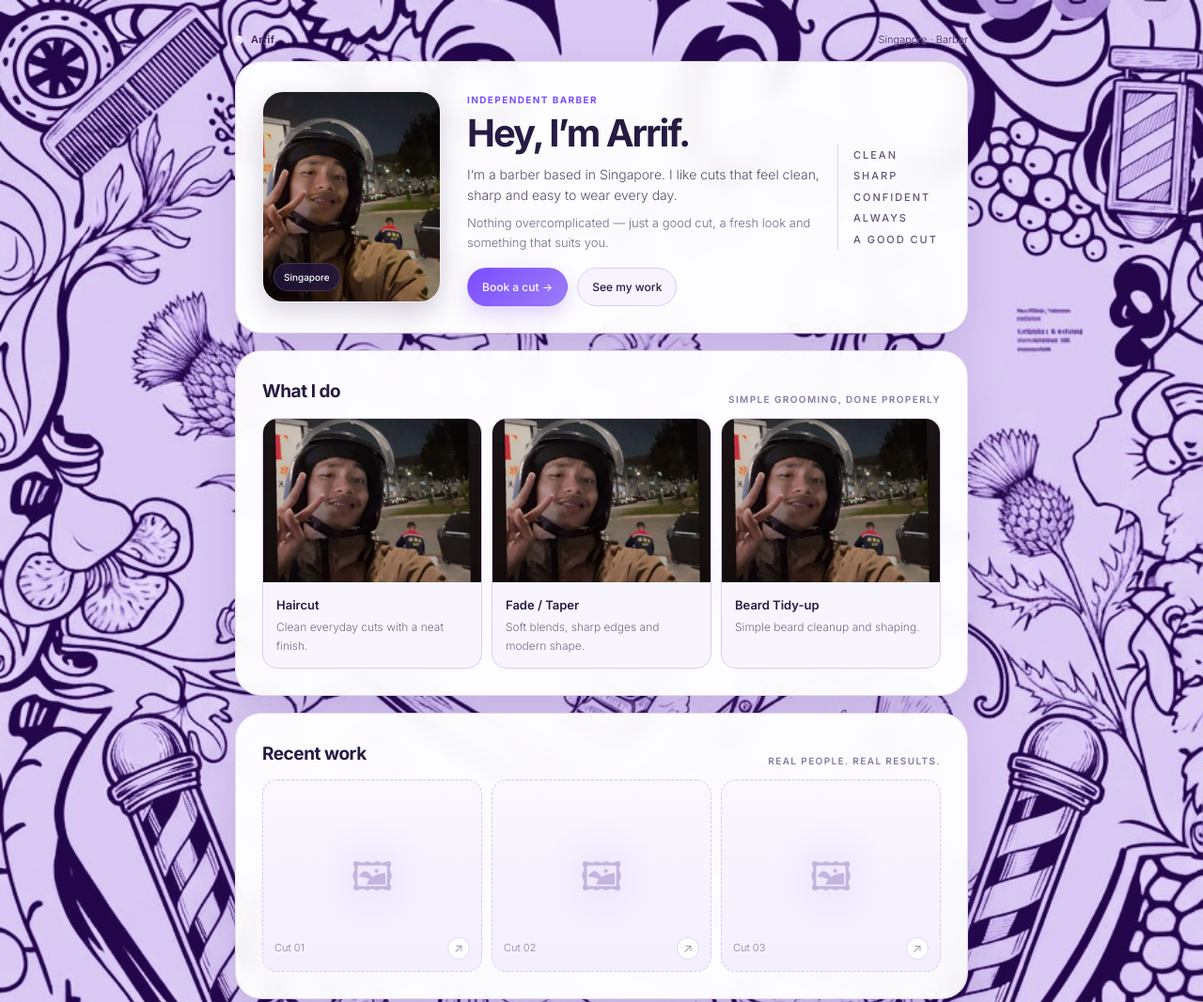
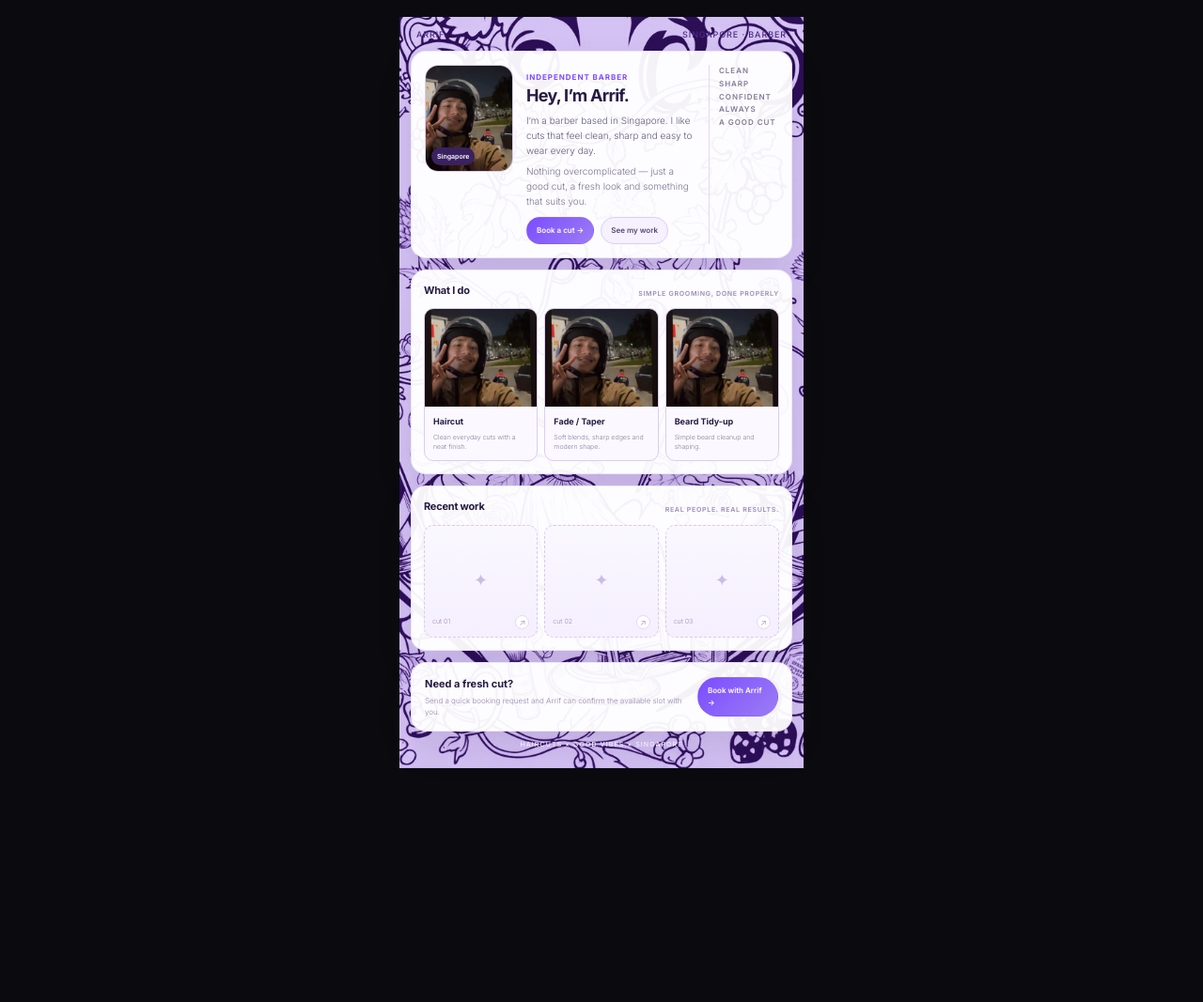
Before and after one commit to hafiz17050/arrif_barber, a website: page index.html in a window 1280 px wide. Shown: the top 1067 px of the page at 94% size. After the commit the page ends 846 px from the top, so only its background shows below. Drawn offline with Linux system fonts and the light colour scheme.

Commit message:
Add files via upload

```diff
--- a/index.html
+++ b/index.html
@@ -5,372 +5,334 @@
 <meta name="viewport" content="width=device-width,initial-scale=1">
 <title>Arrif — Barber in Singapore</title>
 <meta name="description" content="Arrif, barber in Singapore. Clean cuts, fades and simple grooming.">
-
 <link rel="preconnect" href="https://fonts.googleapis.com">
 <link rel="preconnect" href="https://fonts.gstatic.com" crossorigin>
 <link href="https://fonts.googleapis.com/css2?family=Inter:wght@300;400;500;600;700&display=swap" rel="stylesheet">
-
 <style>
 :root{
-  --bg:#f3eefb;
-  --card:rgba(255,255,255,.92);
-  --card-2:rgba(248,244,255,.92);
+  --paper:#ffffff;
+  --paper-soft:rgba(255,255,255,.95);
   --ink:#1d1630;
-  --muted:#756c8a;
+  --muted:#7d7494;
   --line:#dccdf3;
   --purple:#7b4dff;
-  --purple-2:#9c7cf5;
-  --purple-3:#ede5ff;
+  --purple2:#9c7cf5;
   --deep:#261b42;
-  --shadow:0 18px 45px rgba(58,31,116,.13);
+  --bg:#0b0b0f;
+  --shadow:0 18px 38px rgba(39,23,69,.10);
 }
 *{box-sizing:border-box}
 html{scroll-behavior:smooth}
 body{
   margin:0;
+  font-family:"Inter",-apple-system,BlinkMacSystemFont,"SF Pro Text","Segoe UI",sans-serif;
+  background:var(--bg);
   color:var(--ink);
-  font-family:"Inter",-apple-system,BlinkMacSystemFont,"SF Pro Text","Segoe UI",sans-serif;
   font-size:14px;
   line-height:1.6;
   font-weight:300;
+}
+a{color:inherit;text-decoration:none}
 
-  /* REAL BARBER PATTERN BACKGROUND */
-  background-color:#ddd0f5;
-  background-image:url("barber-pattern-purple.jpg");
-  background-position:center top;
-  background-size:100% auto;
-  background-repeat:repeat-y;
-  background-attachment:scroll;
-
+/* OUTER browser-space */
+.viewport{
   min-height:100vh;
-  overflow-x:hidden;
+  display:flex;
+  justify-content:center;
+  padding:18px 0 28px;
 }
 
-a{color:inherit;text-decoration:none}
-.wrap{
-  width:min(780px,92%);
-  margin:28px auto 50px;
-  padding-top:6px;
+/* WEBSITE CANVAS ONLY */
+.site-canvas{
+  width:min(430px,100%);
+  min-height:100vh;
+  background:
+    linear-gradient(rgba(141,108,230,.08), rgba(141,108,230,.08)),
+    url("barber-pattern-purple.jpg") center top / cover no-repeat;
+  padding:12px 12px 16px;
 }
+
 .topbar{
   display:flex;
   justify-content:space-between;
   align-items:center;
-  gap:16px;
-  color:#3a1b60;
-  font-size:11px;
-  margin-bottom:13px;
-  text-shadow:0 1px 0 rgba(255,255,255,.5);
+  gap:10px;
+  margin:0 6px 10px;
+  color:#4d2a85;
+  font-size:9px;
+  font-weight:500;
+  text-transform:uppercase;
+  letter-spacing:.10em;
 }
-.brand{
-  display:flex;
-  align-items:center;
-  gap:8px;
-  font-weight:600;
-  letter-spacing:.02em;
-}
-.dot{
-  width:9px;height:9px;border-radius:50%;
-  background:linear-gradient(135deg,#fff,#dacdff);
-  box-shadow:0 0 0 4px rgba(255,255,255,.14);
-}
-.section-card{
-  background:rgba(255,255,255,.95);
-  backdrop-filter:blur(10px);
-  border:1px solid rgba(92,48,142,.16);
-  border-radius:28px;
-  padding:28px;
+.card{
+  background:var(--paper-soft);
+  border:1px solid rgba(93,59,160,.10);
+  border-radius:16px;
   box-shadow:var(--shadow);
 }
-.section-card + .section-card{
-  margin-top:18px;
-}
+.card + .card{ margin-top:12px; }
+
 .hero{
   display:grid;
-  grid-template-columns:190px 1fr;
-  gap:28px;
-  align-items:center;
+  grid-template-columns:94px 1fr;
+  gap:14px;
+  padding:14px;
+  align-items:start;
 }
-.photo-wrap{position:relative}
 .photo{
-  width:190px;height:225px;border-radius:22px;overflow:hidden;
-  border:1px solid rgba(255,255,255,.45);
-  background:#ddd;
-  box-shadow:0 10px 24px rgba(47,28,91,.18);
+  width:94px;
+  height:114px;
+  border-radius:14px;
+  overflow:hidden;
+  border:1px solid #d9ccf1;
+  position:relative;
 }
 .photo img{
-  width:100%;height:100%;object-fit:cover;object-position:center;
+  width:100%;
+  height:100%;
+  object-fit:cover;
   display:block;
 }
 .badge{
   position:absolute;
-  left:12px;
-  bottom:12px;
-  background:rgba(35,23,61,.82);
+  left:6px;
+  bottom:6px;
+  background:#3a215f;
   color:#fff;
-  font-size:10px;
-  font-weight:500;
-  padding:6px 10px;
+  font-size:7px;
+  padding:4px 6px;
   border-radius:999px;
-  border:1px solid rgba(255,255,255,.14);
+  font-weight:600;
+}
+.hero-main{
+  display:grid;
+  grid-template-columns:1fr 74px;
+  gap:12px;
 }
 .eyebrow{
   display:inline-block;
-  font-size:10px;
+  font-size:8px;
+  font-weight:700;
+  letter-spacing:.12em;
   text-transform:uppercase;
-  letter-spacing:.14em;
-  font-weight:700;
   color:var(--purple);
-  margin-bottom:7px;
+  margin-bottom:4px;
 }
 h1{
-  margin:0 0 12px;
-  font-size:40px;
+  margin:0 0 8px;
+  font-size:18px;
   line-height:1.05;
+  letter-spacing:-.04em;
+  color:var(--deep);
   font-weight:700;
-  letter-spacing:-.05em;
-  color:var(--deep);
 }
 .hero p{
-  margin:0 0 8px;
-  color:#594f6d;
-  font-size:14px;
+  margin:0 0 6px;
+  font-size:10px;
+  color:#655c79;
 }
-.hero .soft{
-  color:var(--muted);
-  font-size:13px;
-}
-.hero-right{
-  display:grid;
-  grid-template-columns:1fr 110px;
-  gap:18px;
-  align-items:center;
-}
+.hero .soft{ color:var(--muted); }
 .sidewords{
-  border-left:1px solid #ddd0f2;
-  padding-left:16px;
-  color:#5f5573;
-  font-size:11px;
+  border-left:1px solid #e4d7f6;
+  padding-left:10px;
+  font-size:8px;
+  line-height:1.7;
+  color:#857b97;
   text-transform:uppercase;
-  letter-spacing:.18em;
-  line-height:2.05;
-  font-weight:500;
+  letter-spacing:.12em;
+  font-weight:600;
 }
 .hero-buttons{
   display:flex;
-  gap:10px;
+  gap:7px;
   flex-wrap:wrap;
-  margin-top:16px;
+  margin-top:9px;
 }
 .btn{
   display:inline-flex;
   align-items:center;
   justify-content:center;
-  gap:7px;
   border-radius:999px;
-  padding:10px 15px;
-  font-size:12px;
-  font-weight:500;
+  padding:7px 10px;
+  font-size:8px;
+  font-weight:600;
   border:1px solid var(--line);
 }
 .btn-primary{
   color:#fff;
   border-color:transparent;
-  background:linear-gradient(135deg,var(--purple),var(--purple-2));
-  box-shadow:0 8px 18px rgba(123,77,255,.22);
+  background:linear-gradient(135deg,var(--purple),var(--purple2));
 }
 .btn-soft{
-  background:#f7f3ff;
-  color:var(--deep);
+  background:#f6f1ff;
+  color:#554972;
+}
+.section{
+  padding:13px;
 }
 .section-head{
   display:flex;
   justify-content:space-between;
-  align-items:end;
-  gap:12px;
-  margin-bottom:12px;
+  align-items:flex-end;
+  gap:10px;
+  margin-bottom:10px;
 }
 .section-head h2{
   margin:0;
-  font-size:19px;
+  font-size:11px;
+  color:var(--deep);
   font-weight:700;
-  letter-spacing:-.025em;
-  color:var(--deep);
+  letter-spacing:-.02em;
 }
 .section-head span{
-  color:#877a9d;
-  font-size:10px;
-  letter-spacing:.14em;
+  color:#9a8eb5;
+  font-size:7px;
+  font-weight:600;
   text-transform:uppercase;
-  font-weight:600;
+  letter-spacing:.10em;
 }
 .services{
   display:grid;
   grid-template-columns:repeat(3,1fr);
-  gap:10px;
+  gap:7px;
 }
 .service{
   border:1px solid var(--line);
-  border-radius:16px;
-  background:rgba(249,245,255,.93);
+  background:#fbf9ff;
+  border-radius:10px;
   overflow:hidden;
 }
 .service img{
   width:100%;
-  aspect-ratio:4/3;
+  aspect-ratio:1.15/1;
   object-fit:cover;
   display:block;
-  filter:saturate(.82) hue-rotate(-8deg);
 }
-.service-body{
-  padding:14px;
-}
+.service-body{ padding:9px; }
 .service strong{
   display:block;
+  font-size:9px;
   color:var(--deep);
-  font-size:13px;
-  font-weight:600;
+  font-weight:700;
 }
 .service span{
   display:block;
-  color:var(--muted);
-  font-size:12px;
+  font-size:7px;
+  color:#8a80a2;
   margin-top:4px;
+  line-height:1.45;
 }
 .work-grid{
   display:grid;
   grid-template-columns:repeat(3,1fr);
-  gap:10px;
+  gap:7px;
 }
 .work-card{
-  min-height:205px;
-  border-radius:16px;
-  border:1px dashed #d7c6f4;
-  background:linear-gradient(180deg,#faf7ff,#f4effd);
-  padding:12px;
+  min-height:120px;
+  border-radius:10px;
+  border:1px dashed #d9c9f4;
+  background:linear-gradient(180deg,#faf8ff,#f5effe);
+  padding:8px;
+  position:relative;
   display:flex;
-  flex-direction:column;
-  justify-content:flex-end;
-  position:relative;
+  align-items:flex-end;
 }
-.work-card:before{
-  content:"";
-  position:absolute;
-  inset:0;
-  background:
-    radial-gradient(circle at center, rgba(123,77,255,.08), transparent 40%);
-}
-.placeholder-icon{
+.placeholder{
   position:absolute;
   inset:0;
   display:grid;
   place-items:center;
-  color:#c3b5de;
-  font-size:42px;
+  color:#c9bce6;
+  font-size:18px;
 }
 .work-meta{
   position:relative;
+  width:100%;
   display:flex;
   justify-content:space-between;
   align-items:center;
-  gap:10px;
-  font-size:11px;
-  color:#8a7fa1;
+  font-size:7px;
+  color:#9a8eb6;
 }
 .arrow{
-  width:24px;height:24px;border-radius:50%;
-  background:rgba(255,255,255,.9);
-  border:1px solid #e2d5f5;
+  width:15px;
+  height:15px;
+  border-radius:50%;
+  border:1px solid #e3d6f7;
   display:grid;
   place-items:center;
-  font-size:13px;
+  background:#fff;
+  font-size:9px;
 }
 .cta{
+  padding:14px;
   display:flex;
   justify-content:space-between;
   align-items:center;
-  gap:18px;
-  border:1px solid var(--line);
-  background:linear-gradient(135deg,rgba(246,241,255,.97),rgba(238,231,255,.97));
-  border-radius:20px;
-  padding:22px;
+  gap:12px;
 }
 .cta h3{
-  margin:0 0 5px;
-  font-size:17px;
+  margin:0 0 4px;
+  font-size:11px;
+  color:var(--deep);
   font-weight:700;
-  color:var(--deep);
 }
 .cta p{
   margin:0;
-  color:var(--muted);
-  font-size:12px;
-  max-width:430px;
+  font-size:8px;
+  color:#9589aa;
+  line-height:1.45;
 }
 .footer{
   text-align:center;
-  color:#f4efff;
-  font-size:10px;
-  letter-spacing:.2em;
+  margin-top:8px;
+  font-size:7px;
+  color:#f3ecff;
+  letter-spacing:.16em;
   text-transform:uppercase;
-  margin-top:14px;
-  text-shadow:0 1px 0 rgba(255,255,255,.5);
+  font-weight:500;
 }
-@media(max-width:680px){
-  .section-card{padding:18px}
-  .hero{grid-template-columns:110px 1fr;gap:16px;align-items:start}
-  .photo{width:110px;height:140px;border-radius:16px}
-  .badge{left:8px;bottom:8px;font-size:8px;padding:4px 7px}
-  .hero-right{grid-template-columns:1fr}
-  .sidewords{display:none}
-  h1{font-size:30px}
-  .services,.work-grid{grid-template-columns:1fr}
-  .cta{flex-direction:column;align-items:flex-start}
+@media(max-width:460px){
+  .viewport{padding:0}
+  .site-canvas{width:100%; min-height:100vh}
 }
 </style>
 </head>
 <body>
-<div class="wrap">
+<div class="viewport">
+  <div class="site-canvas">
 
     <div class="topbar">
-    <div class="brand"><span class="dot"></span><span>Arrif</span></div>
-    <div>Singapore · Barber</div>
+      <span>Arrif</span>
+      <span>Singapore · Barber</span>
     </div>
 
-  <main class="section-card">
+    <main class="card">
       <section class="hero">
-      <div class="photo-wrap">
         <div class="photo">
-          <img src="arrif.jpg" alt="Arrif, barber in Singapore">
-        </div>
+          <img src="arrif.jpg" alt="Arrif">
           <div class="badge">Singapore</div>
         </div>
 
-      <div class="hero-right">
+        <div class="hero-main">
           <div>
             <div class="eyebrow">Independent Barber</div>
             <h1>Hey, I’m Arrif.</h1>
             <p>I’m a barber based in Singapore. I like cuts that feel clean, sharp and easy to wear every day.</p>
             <p class="soft">Nothing overcomplicated — just a good cut, a fresh look and something that suits you.</p>
-
             <div class="hero-buttons">
               <a class="btn btn-primary" href="booking.html">Book a cut →</a>
               <a class="btn btn-soft" href="#work">See my work</a>
             </div>
           </div>
-
           <div class="sidewords">
-          CLEAN<br>
-          SHARP<br>
-          CONFIDENT<br>
-          ALWAYS<br>
-          A GOOD CUT
+            CLEAN<br>SHARP<br>CONFIDENT<br>ALWAYS<br>A GOOD CUT
           </div>
         </div>
       </section>
     </main>
 
-  <section class="section-card">
+    <section class="card section">
       <div class="section-head">
         <h2>What I do</h2>
         <span>Simple grooming, done properly</span>
@@ -378,7 +340,7 @@ h1{
 
       <div class="services">
         <article class="service">
-        <img src="arrif.jpg" alt="Haircut service">
+          <img src="arrif.jpg" alt="Haircut">
           <div class="service-body">
             <strong>Haircut</strong>
             <span>Clean everyday cuts with a neat finish.</span>
@@ -386,7 +348,7 @@ h1{
         </article>
 
         <article class="service">
-        <img src="arrif.jpg" alt="Fade and taper service">
+          <img src="arrif.jpg" alt="Fade / Taper">
           <div class="service-body">
             <strong>Fade / Taper</strong>
             <span>Soft blends, sharp edges and modern shape.</span>
@@ -394,7 +356,7 @@ h1{
         </article>
 
         <article class="service">
-        <img src="arrif.jpg" alt="Beard tidy-up service">
+          <img src="arrif.jpg" alt="Beard Tidy-up">
           <div class="service-body">
             <strong>Beard Tidy-up</strong>
             <span>Simple beard cleanup and shaping.</span>
@@ -403,7 +365,7 @@ h1{
       </div>
     </section>
 
-  <section class="section-card" id="work">
+    <section class="card section" id="work">
       <div class="section-head">
         <h2>Recent work</h2>
         <span>Real people. Real results.</span>
@@ -411,23 +373,21 @@ h1{
 
       <div class="work-grid">
         <div class="work-card">
-        <div class="placeholder-icon">🖼</div>
-        <div class="work-meta"><span>Cut 01</span><span class="arrow">↗</span></div>
+          <div class="placeholder">✦</div>
+          <div class="work-meta"><span>cut 01</span><span class="arrow">↗</span></div>
         </div>
-
         <div class="work-card">
-        <div class="placeholder-icon">🖼</div>
-        <div class="work-meta"><span>Cut 02</span><span class="arrow">↗</span></div>
+          <div class="placeholder">✦</div>
+          <div class="work-meta"><span>cut 02</span><span class="arrow">↗</span></div>
         </div>
-
         <div class="work-card">
-        <div class="placeholder-icon">🖼</div>
-        <div class="work-meta"><span>Cut 03</span><span class="arrow">↗</span></div>
+          <div class="placeholder">✦</div>
+          <div class="work-meta"><span>cut 03</span><span class="arrow">↗</span></div>
         </div>
       </div>
     </section>
 
-  <section class="section-card">
+    <section class="card">
       <div class="cta">
         <div>
           <h3>Need a fresh cut?</h3>
@@ -438,7 +398,7 @@ h1{
     </section>
 
     <div class="footer">Haircuts × Good vibes × Singapore</div>
-
+  </div>
 </div>
 </body>
 </html>
```
Also changed, not shown: booking.html (+104 -105 lines). Lines whose indentation alone changed are shown as unchanged.
